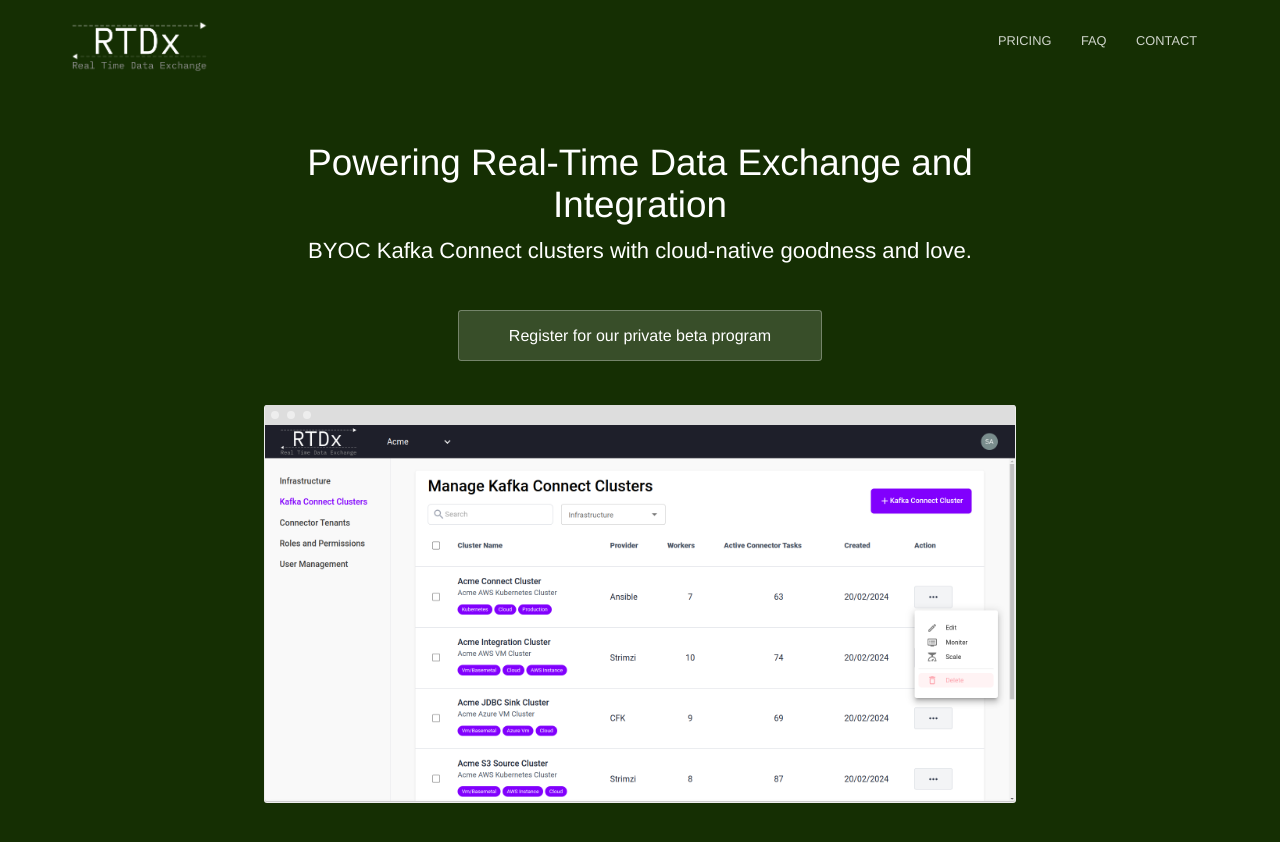
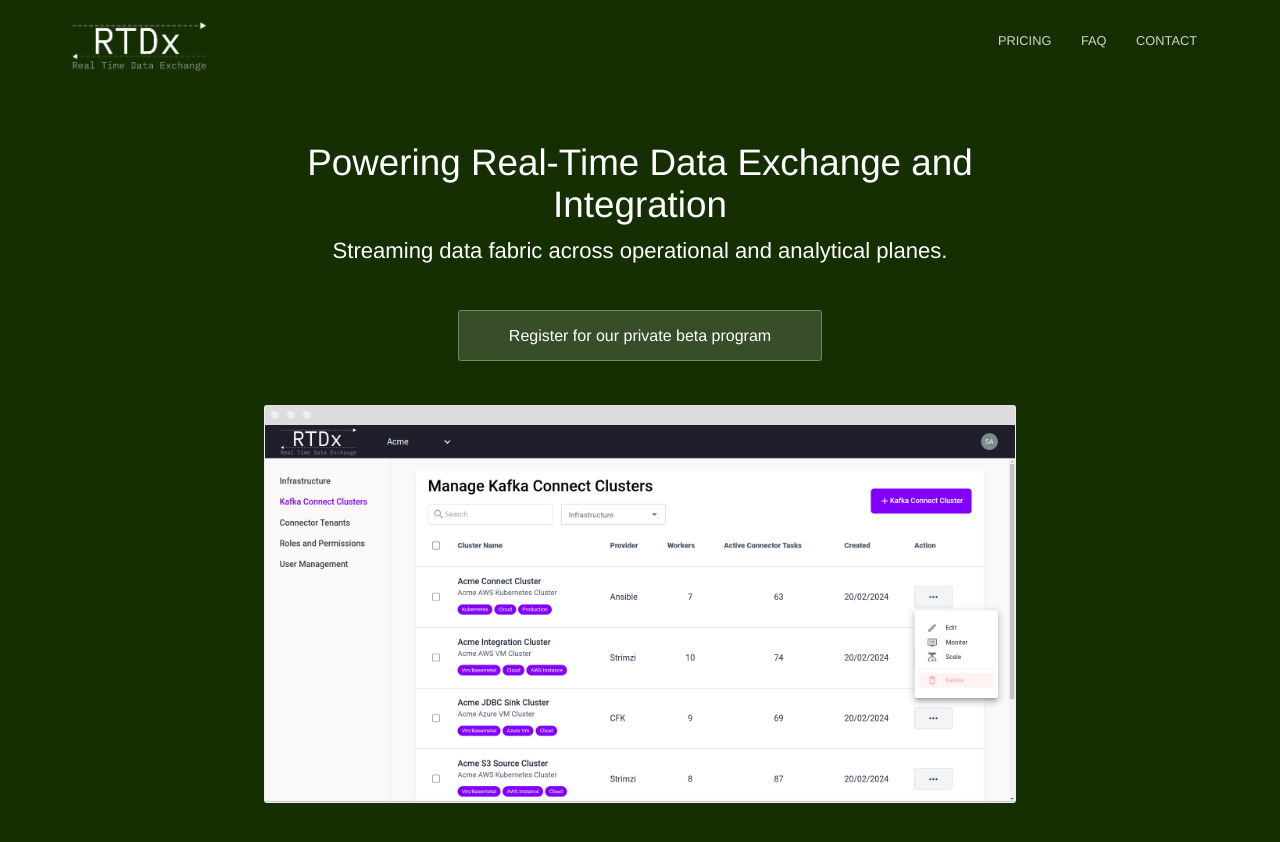
Before and after one commit to Platformatory/rtdx-public, a Jekyll site: the page built from index.html, in a window 1280 px wide and 900 px high. Shown: the top 842 px of the window. Built offline with Jekyll 4.4.1, drawn with Linux system fonts in a browser that asks for light colours; some of the changed text lies outside the part shown.

Commit message:
Update index.html

```diff
--- a/index.html
+++ b/index.html
@@ -1,13 +1,13 @@
 ---
 title: Powering Real-Time Data Exchange and Integration
-description: BYOC Kafka Connect clusters with cloud-native goodness and love.
+description: Streaming data fabric across operational and analytical planes.
 ---
 
 <section class="hero">
   <div class="text-container">
     <h1 class="editable">Powering Real-Time Data Exchange and Integration</h1>
     <p class="subtext editable">
-      BYOC Kafka Connect clusters with cloud-native goodness and love.
+      Streaming data fabric across operational and analytical planes.
     </p>
     <div class="cta button alt">
       <a href="{{ site.baseurl }}/contact/"
@@ -102,7 +102,7 @@ description: BYOC Kafka Connect clusters with cloud-native goodness and love.
   </section> -->
 
   <section class="bottom-cta">
-    <h2 class="editable"><strong>Improve</strong> your sales process today</h2>
+    <h2 class="editable">BYOC Kafka Connect clusters with cloud-native goodness and love.</h2>
     <div class="button alt"><a href="#">Enlist for our private beta</a></div>
   </section>
 </div>
```
